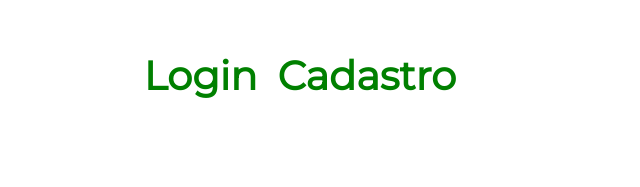
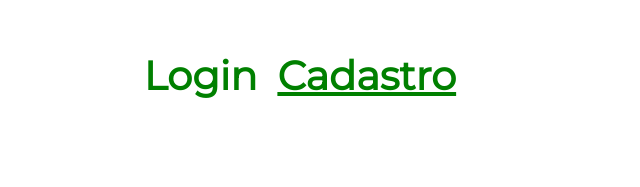
Before and after one commit to AlissonL11/SiteFazenda, a plain HTML site: page login.html in a window 1280 px wide. Shown: the top 187 px of the page, 30-670 px from the left. Drawn offline with Linux system fonts and the light colour scheme.

Commit message:
adicionando alguns efeitos com JS e CSS

```diff
--- a/login.css
+++ b/login.css
@@ -35,7 +35,7 @@ body{
 
 
 #cadastroBtn {
-    text-decoration: none;
+    text-decoration: underline;
     color: green;
     font-weight: bolder;
     font-size: 40px;
```
